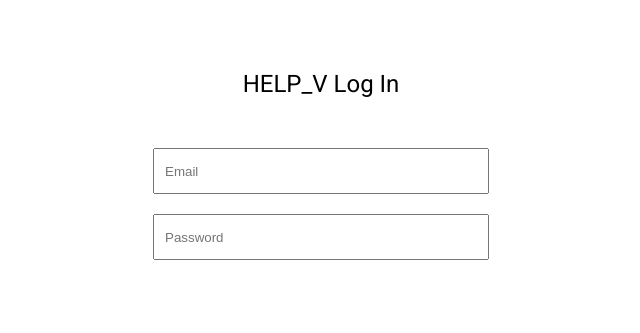
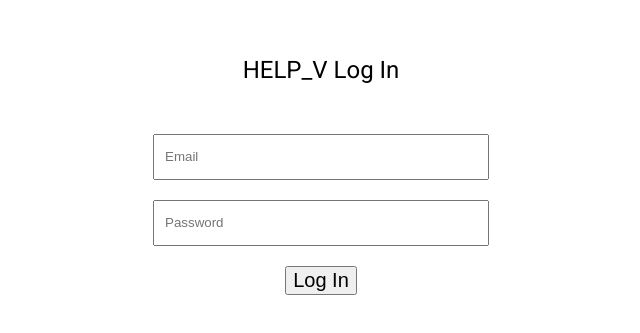
Before and after one commit to z80lives/V_HELP-app, an Angular app: page / in a window 1280 px wide. Shown: the part 225-558 px from the top of the page, without its empty margins (319-959 px from the left). Built offline with nearby package versions, Linux system fonts and the light colour scheme.

Commit message:
log in page updated and Administrator component made

```diff
--- /dev/null
+++ b/src/app/Administrator/Administrator.component.html
@@ -0,0 +1 @@
+<p>administraitor works!</p>
--- /dev/null
+++ b/src/app/Administrator/Administrator.component.ts
@@ -0,0 +1,16 @@
+import { Component, OnInit } from '@angular/core';
+
+@Component({
+  selector: 'app-Administrator',
+  templateUrl: './Administrator.component.html',
+  styleUrls: ['./Administrator.component.scss'],
+})
+export class AdministratorComponent implements OnInit {
+  Submit = (): void => {
+    // router
+  };
+
+  constructor() {}
+
+  ngOnInit(): void {}
+}
--- a/src/app/app-routing.module.ts
+++ b/src/app/app-routing.module.ts
@@ -1,10 +1,18 @@
 import { NgModule } from '@angular/core';
 import { RouterModule, Routes } from '@angular/router';
+import { LogInComponent } from './log-in/log-in.component';
+import { AdministratorComponent } from './Administrator/Administrator.component';
 
-const routes: Routes = [];
+const routes: Routes = [
+  { path: '', component: LogInComponent },
+  {
+    path: 'AdministratorComponent_component',
+    component: AdministratorComponent,
+  },
+];
 
 @NgModule({
   imports: [RouterModule.forRoot(routes)],
-  exports: [RouterModule]
+  exports: [RouterModule],
 })
-export class AppRoutingModule { }
+export class AppRoutingModule {}
--- a/src/app/app.component.html
+++ b/src/app/app.component.html
@@ -1,2 +1,2 @@
-<app-log-in></app-log-in>
-<router-outlet></router-outlet>
+<!-- <app-log-in></app-log-in> -->
+<router-outlet ></router-outlet>
--- a/src/app/app.module.ts
+++ b/src/app/app.module.ts
@@ -4,9 +4,10 @@ import { LogInComponent } from './log-in/log-in.component';
 import { AppRoutingModule } from './app-routing.module';
 import { AppComponent } from './app.component';
 import { BrowserAnimationsModule } from '@angular/platform-browser/animations';
+import { AdministratorComponent } from './Administrator/Administrator.component';
 
 @NgModule({
-  declarations: [AppComponent, LogInComponent],
+  declarations: [AppComponent, LogInComponent, AdministratorComponent],
   imports: [BrowserModule, AppRoutingModule, BrowserAnimationsModule],
   providers: [],
   bootstrap: [AppComponent],
--- a/src/app/log-in/log-in.component.html
+++ b/src/app/log-in/log-in.component.html
@@ -2,4 +2,5 @@
   <div class="title">{{ title }}</div>
   <input placeholder="Email" />
   <input placeholder="Password" />
+  <button [routerLink]="'AdministratorComponent_component'"  >Log In</button>
 </div>
--- a/src/app/log-in/log-in.component.scss
+++ b/src/app/log-in/log-in.component.scss
@@ -11,6 +11,9 @@
         height: 40px;
         padding-left: 10px;
     }
+    button {
+        font-size: 20px;
+    }
 }
 
 .title {
```
Also changed, not shown: src/app/Administrator/Administrator.component.scss (added), 1 other file (tests, documents, lock files or other folders).
